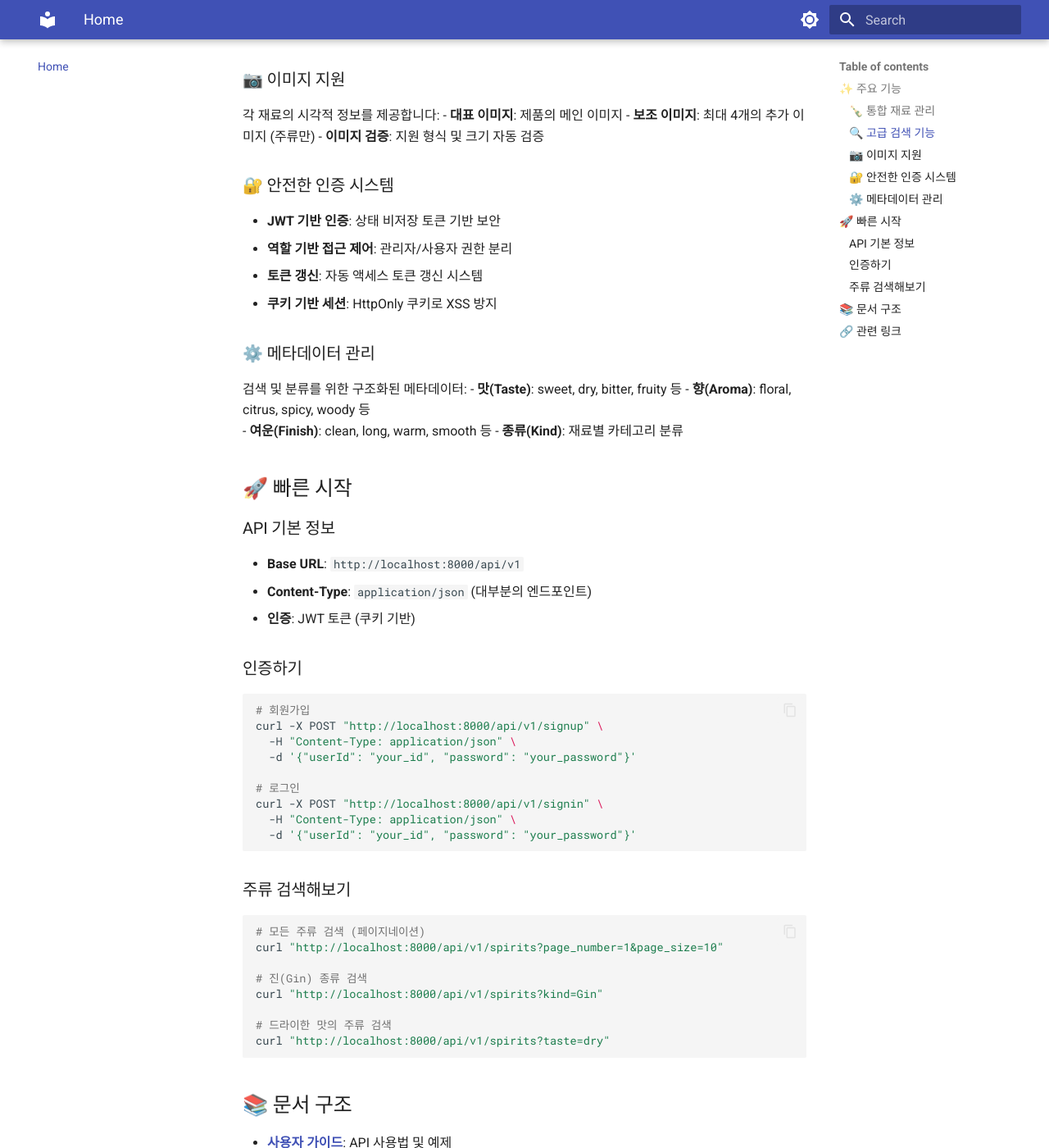
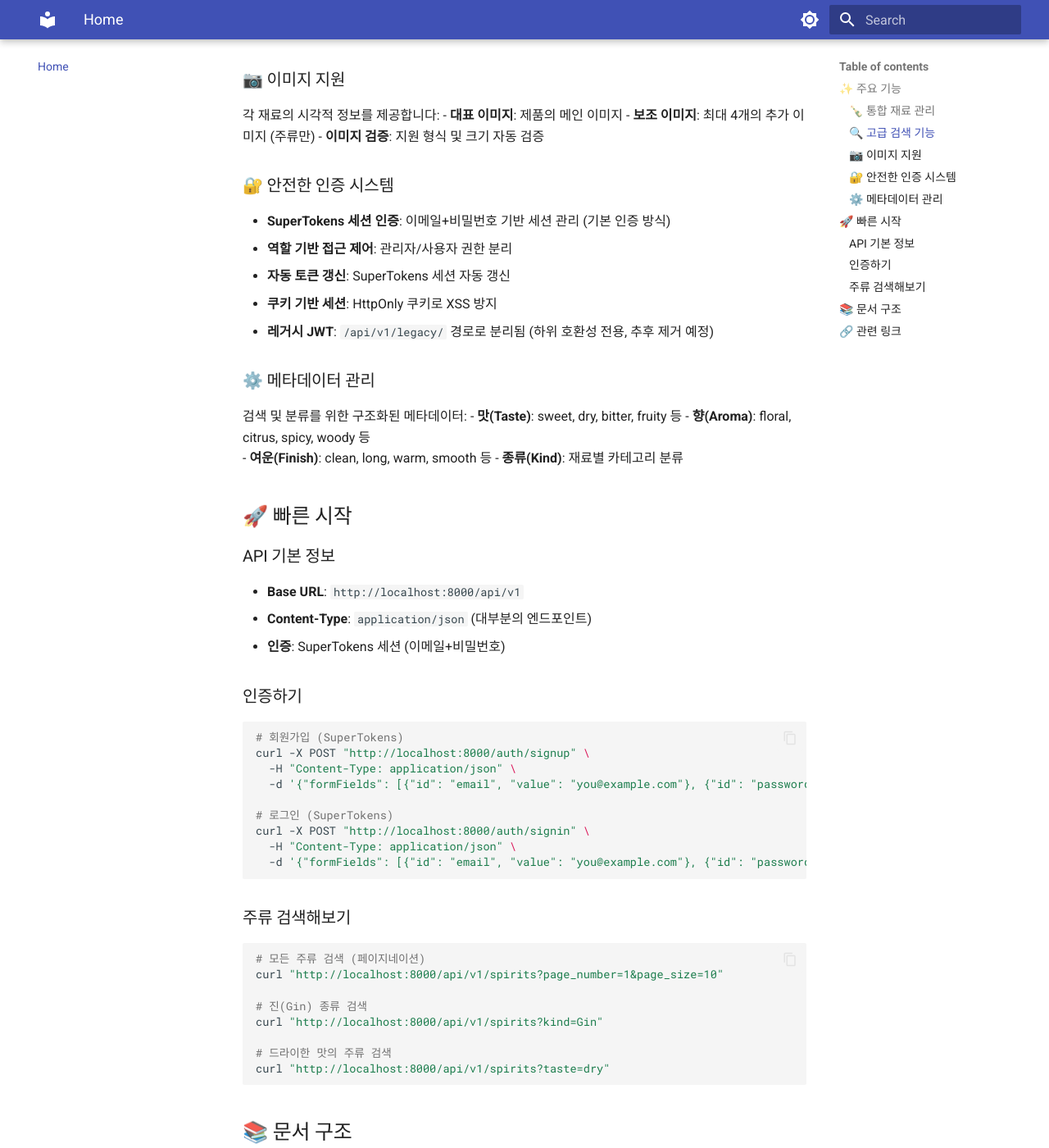
Before and after one commit to dongju93/cocktail-maker, an MkDocs documentation site: the page built from docs/index.md, in a window 1280 px wide and 1400 px high, scrolled down 623 px. Shown: the whole window at 82% size. Built offline with MkDocs 1.6.1 and Material for MkDocs 9.7.7, drawn with Linux system fonts in a browser that asks for light colours.

Commit message:
:wastebasket: The legacy JWT endpoint remains in operation, just like the API.

````diff
--- a/docs/index.md
+++ b/docs/index.md
@@ -28,10 +28,11 @@ RESTful API 서비스입니다.
 - **이미지 검증**: 지원 형식 및 크기 자동 검증
 
 ### 🔐 안전한 인증 시스템
-- **JWT 기반 인증**: 상태 비저장 토큰 기반 보안
+- **SuperTokens 세션 인증**: 이메일+비밀번호 기반 세션 관리 (기본 인증 방식)
 - **역할 기반 접근 제어**: 관리자/사용자 권한 분리
-- **토큰 갱신**: 자동 액세스 토큰 갱신 시스템
+- **자동 토큰 갱신**: SuperTokens 세션 자동 갱신
 - **쿠키 기반 세션**: HttpOnly 쿠키로 XSS 방지
+- **레거시 JWT**: `/api/v1/legacy/` 경로로 분리됨 (하위 호환성 전용, 추후 제거 예정)
 
 ### ⚙️ 메타데이터 관리
 검색 및 분류를 위한 구조화된 메타데이터:
@@ -45,19 +46,19 @@ RESTful API 서비스입니다.
 ### API 기본 정보
 - **Base URL**: `http://localhost:8000/api/v1`
 - **Content-Type**: `application/json` (대부분의 엔드포인트)
-- **인증**: JWT 토큰 (쿠키 기반)
+- **인증**: SuperTokens 세션 (이메일+비밀번호)
 
 ### 인증하기
 ```bash
-# 회원가입
-curl -X POST "http://localhost:8000/api/v1/signup" \
+# 회원가입 (SuperTokens)
+curl -X POST "http://localhost:8000/auth/signup" \
   -H "Content-Type: application/json" \
-  -d '{"userId": "your_id", "password": "your_password"}'
+  -d '{"formFields": [{"id": "email", "value": "you@example.com"}, {"id": "password", "value": "your_password"}]}'
 
-# 로그인
-curl -X POST "http://localhost:8000/api/v1/signin" \
+# 로그인 (SuperTokens)
+curl -X POST "http://localhost:8000/auth/signin" \
   -H "Content-Type: application/json" \
-  -d '{"userId": "your_id", "password": "your_password"}'
+  -d '{"formFields": [{"id": "email", "value": "you@example.com"}, {"id": "password", "value": "your_password"}]}'
 ```
 
 ### 주류 검색해보기
````
Also changed, not shown: 1 other file.
